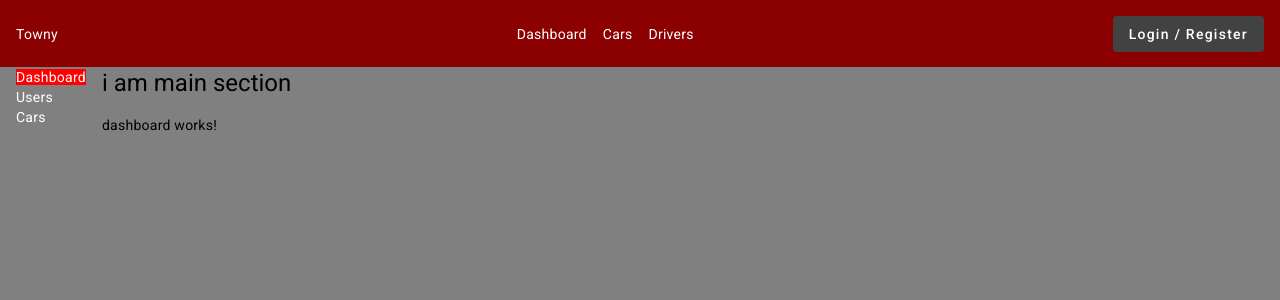
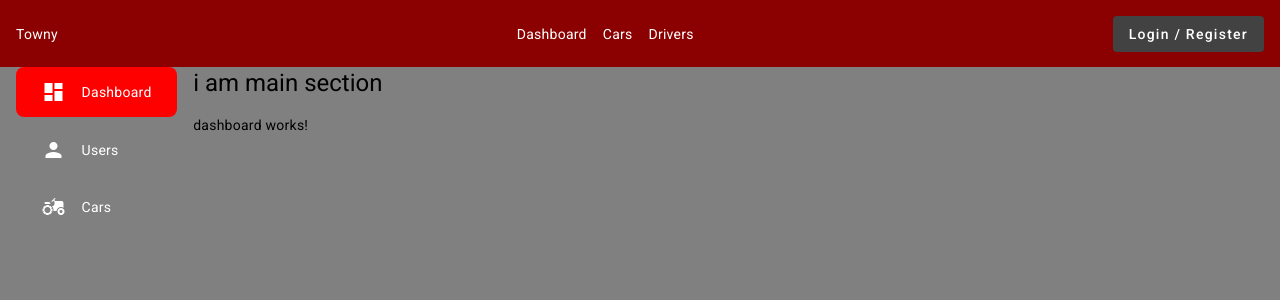
Before and after one commit to GeorgeIonita1/Towny_client_angular, an Angular app: page /home/dashboard in a window 1280 px wide. Shown: the top 300 px of the page. Built offline with nearby package versions, Linux system fonts and the light colour scheme.

Commit message:
Added link icons

```diff
--- a/src/app/core/constants/site-navigation.ts
+++ b/src/app/core/constants/site-navigation.ts
@@ -1,14 +1,17 @@
 export const navigationLinks = [
     {
         name: 'Dashboard',
-        redirrect: 'dashboard'
+        redirrect: 'dashboard',
+        icon: 'dashboard'
     },
     {
         name: 'Users',
-        redirrect: 'users'
+        redirrect: 'users',
+        icon: 'person'
     },
     {
         name: 'Cars',
-        redirrect: 'cars'
+        redirrect: 'cars',
+        icon: 'agriculture'
     },
 ];
--- a/src/app/core/features/site-navigation/components/sidebar-category-btn/sidebar-category-btn.component.css
+++ b/src/app/core/features/site-navigation/components/sidebar-category-btn/sidebar-category-btn.component.css
@@ -1,3 +1,11 @@
+a {
+    display: flex;
+    align-items: center;
+    gap: 1rem;
+    padding: .8rem 1.6rem;
+    border-radius: .5rem;
+}
+
 .active-link {
     background-color: red;
 }
--- a/src/app/core/features/site-navigation/components/sidebar-category-btn/sidebar-category-btn.component.html
+++ b/src/app/core/features/site-navigation/components/sidebar-category-btn/sidebar-category-btn.component.html
@@ -1 +1,4 @@
-<a [routerLink]="link?.redirrect" routerLinkActive="active-link">{{link?.name}}</a>
+<a *ngIf="link" [routerLink]="link.redirrect" routerLinkActive="active-link">
+    <mat-icon aria-hidden="false" aria-label="Example home icon" [fontIcon]="link.icon"></mat-icon>
+    {{link.name}}
+</a>
--- a/src/app/core/features/site-navigation/components/sidebar/sidebar.component.css
+++ b/src/app/core/features/site-navigation/components/sidebar/sidebar.component.css
@@ -0,0 +1,3 @@
+div {
+    margin-bottom: .5rem;
+}
--- a/src/app/core/features/site-navigation/models/navigation.model.ts
+++ b/src/app/core/features/site-navigation/models/navigation.model.ts
@@ -1,4 +1,5 @@
 export interface INavigationLinks {
     name: string;
     redirrect: string;
+    icon: string;
 }
--- a/src/app/core/features/site-navigation/site-navigation.module.ts
+++ b/src/app/core/features/site-navigation/site-navigation.module.ts
@@ -8,6 +8,7 @@ import { SidebarComponent } from './components/sidebar/sidebar.component';
 import { SidebarCategoryBtnComponent } from './components/sidebar-category-btn/sidebar-category-btn.component';
 import { UsersComponent } from './pages/users/users.component';
 import { CarsComponent } from './pages/cars/cars.component';
+import { MaterialModule } from 'src/app/shared/material/material.module';
 
 
 @NgModule({
@@ -21,7 +22,8 @@ import { CarsComponent } from './pages/cars/cars.component';
   ],
   imports: [
     CommonModule,
-    SiteNavigationRoutingModule
+    SiteNavigationRoutingModule,
+    MaterialModule
   ],
   exports: [
     MainSectionComponent,
--- a/src/app/shared/material/material.module.ts
+++ b/src/app/shared/material/material.module.ts
@@ -5,6 +5,7 @@ import {MatFormFieldModule} from '@angular/material/form-field';
 import {MatInputModule} from '@angular/material/input';
 import {MatCardModule} from '@angular/material/card';
 import {MatSidenavModule} from '@angular/material/sidenav';
+import {MatIconModule} from '@angular/material/icon';
 
 @NgModule({
   declarations: [],
@@ -20,7 +21,8 @@ import {MatSidenavModule} from '@angular/material/sidenav';
     MatFormFieldModule,
     MatInputModule,
     MatCardModule,
-    MatSidenavModule
+    MatSidenavModule,
+    MatIconModule
   ]
 })
 export class MaterialModule { }
```
